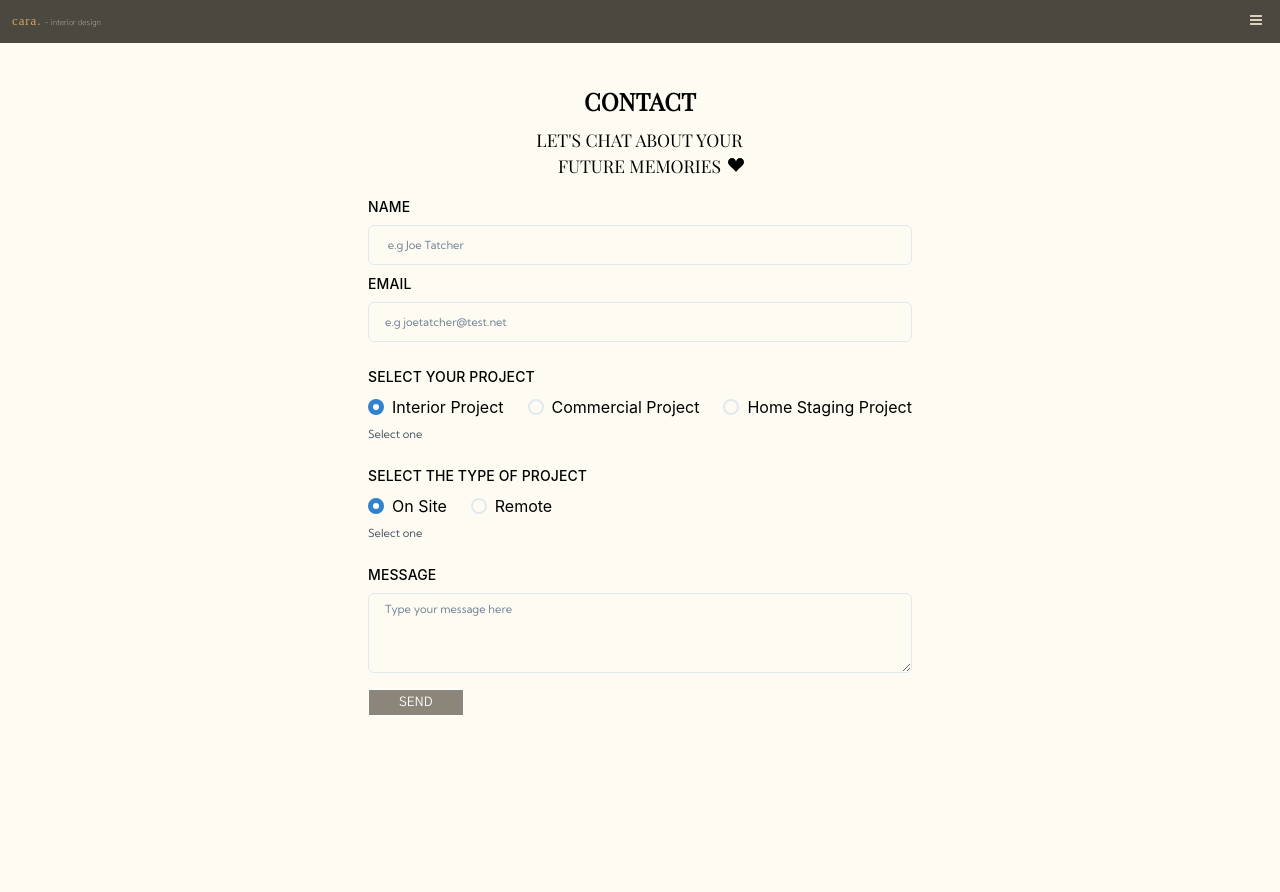
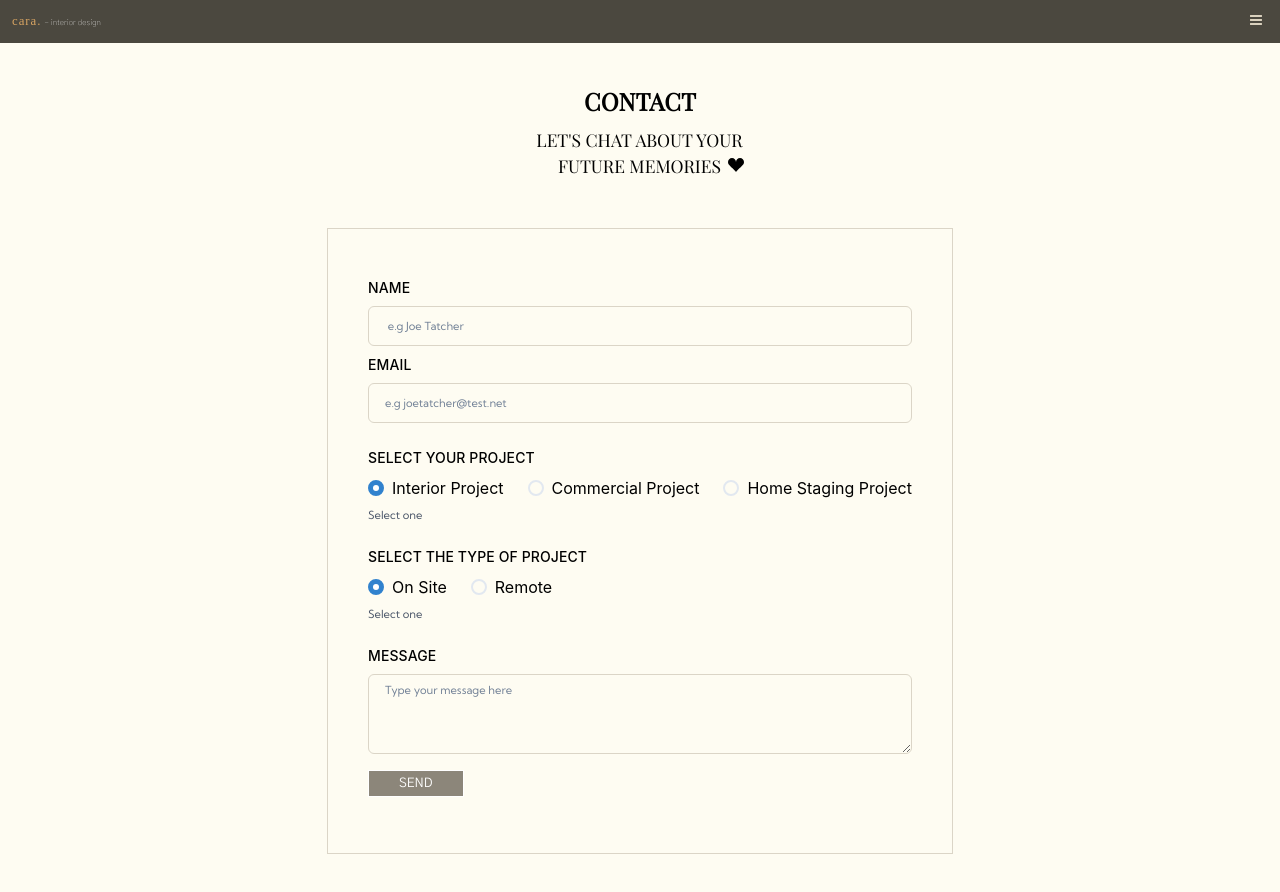
Before and after one commit to VicThorMetaNode/carawebb, a Next.js app: page /contact in a window 1280 px wide. Before the commit the page ends 800 px from the top, so only its background shows below. Built offline with nearby package versions, Linux system fonts and the light colour scheme; a web font is replaced by a local one.

Commit message:
fixing form padding + form border

```diff
--- a/components/Form.jsx
+++ b/components/Form.jsx
@@ -64,7 +64,7 @@ const Form = () => {
   return (
     <>
       <form method="post" onSubmit={handleSubmit}>
-        <FormControl className="contact-full-form">
+        <FormControl className="contact-full-form" p={10} my={10}>
           <FormLabel className="contact-full-form-text-container" mt={2}>
             Name
           </FormLabel>
--- a/scss/pages/_contact.scss
+++ b/scss/pages/_contact.scss
@@ -16,21 +16,21 @@
 }
 
 /*------------------ UPPER PART  ------------------*/
-.contact-title-box {
+// .contact-title-box {
 
-}
+// }
 
-.contact-subtitle-box {
+// .contact-subtitle-box {
 
-}
+// }
 
-.contact-full-form-send-btn {
-}
+// .contact-full-form-send-btn {
+// }
 
 /*------------------ FORM PART  ------------------*/
 
 .contact-full-form {
-
+  border: 1px solid var(--clr-border-contact-form);
 
 }
 
```
Also changed, not shown: 2 other files (tests, documents, lock files or other folders).
